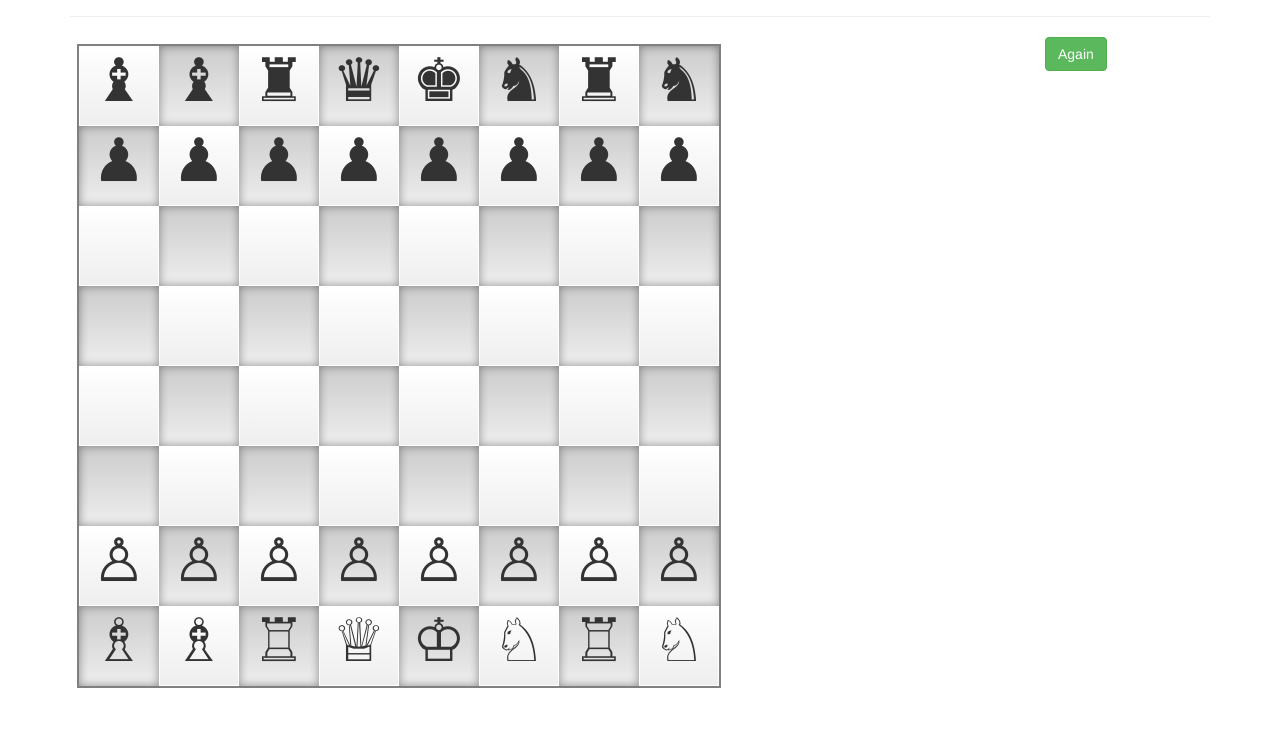
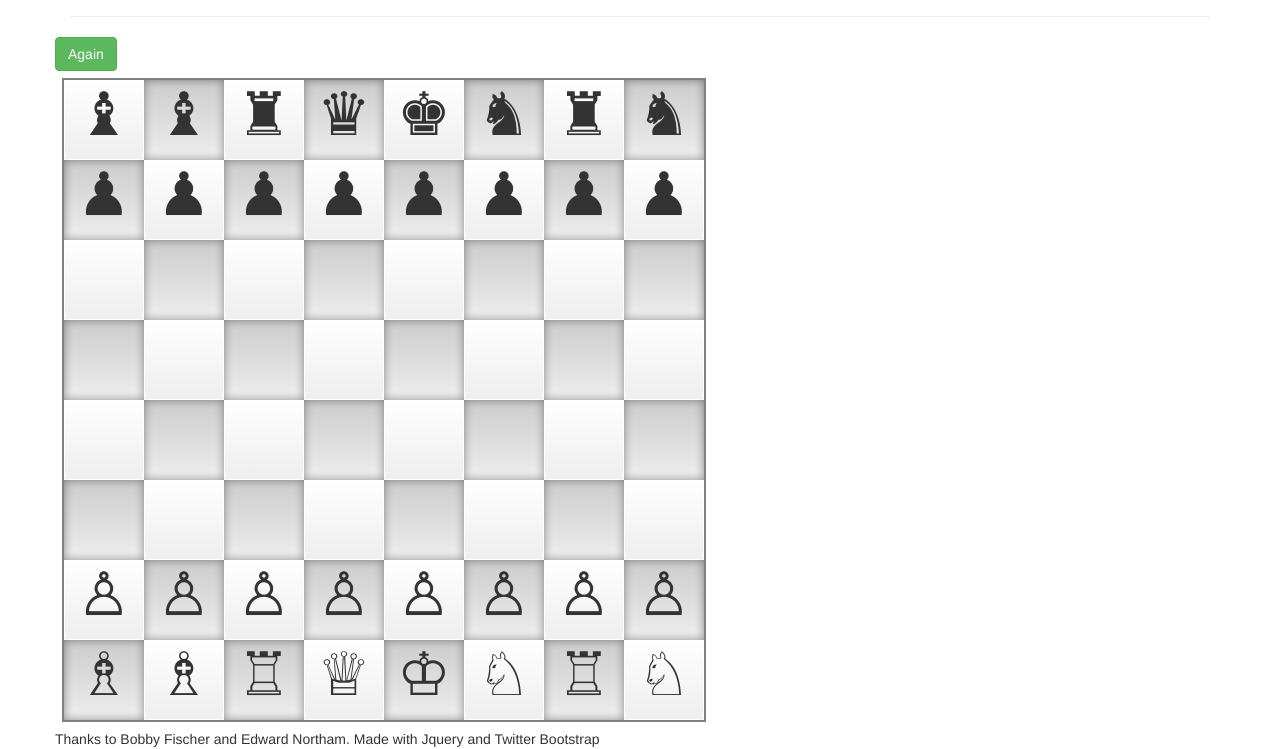
Before and after one commit to rbernand/randomChess, a plain HTML site: page index.html in a window 1280 px wide. Shown: the part 143-892 px from the top of the page. Before the commit the page ends 838 px from the top, so only its background shows below. Drawn offline with nearby package versions, Linux system fonts and the light colour scheme.

Commit message:
Add greetings

```diff
--- a/index.html
+++ b/index.html
@@ -62,8 +62,11 @@
       <div class="page-header">
         <h1>Random Chess Generator</h1>
       </div>
+
       <div class="row">
-        <div class="col-xs-10">
+        <button class="btn btn-success" type="button" onclick="placePiece()">Again</button>
+      </div>
+      <div class="row">
         <div id="chess">
 	  <div></div><div></div><div></div><div></div><div></div><div></div><div></div><div></div>
 	  <div></div><div></div><div></div><div></div><div></div><div></div><div></div><div></div>
@@ -75,9 +78,8 @@
 	  <div></div><div></div><div></div><div></div><div></div><div></div><div></div><div></div>
 	</div>
       </div>
-        <div class="col-xs-2">
-          <button class="btn btn-success" type="button" onclick="placePiece()">Again</button>
-        </div>
+      <div class="row">
+      	<span>Thanks to Bobby Fischer and  Edward Northam. Made with Jquery and Twitter Bootstrap</span>
       </div>
     </div>
     <script src="https://ajax.googleapis.com/ajax/libs/jquery/2.1.3/jquery.min.js"></script>
```
Lines whose indentation alone changed are shown as unchanged.
